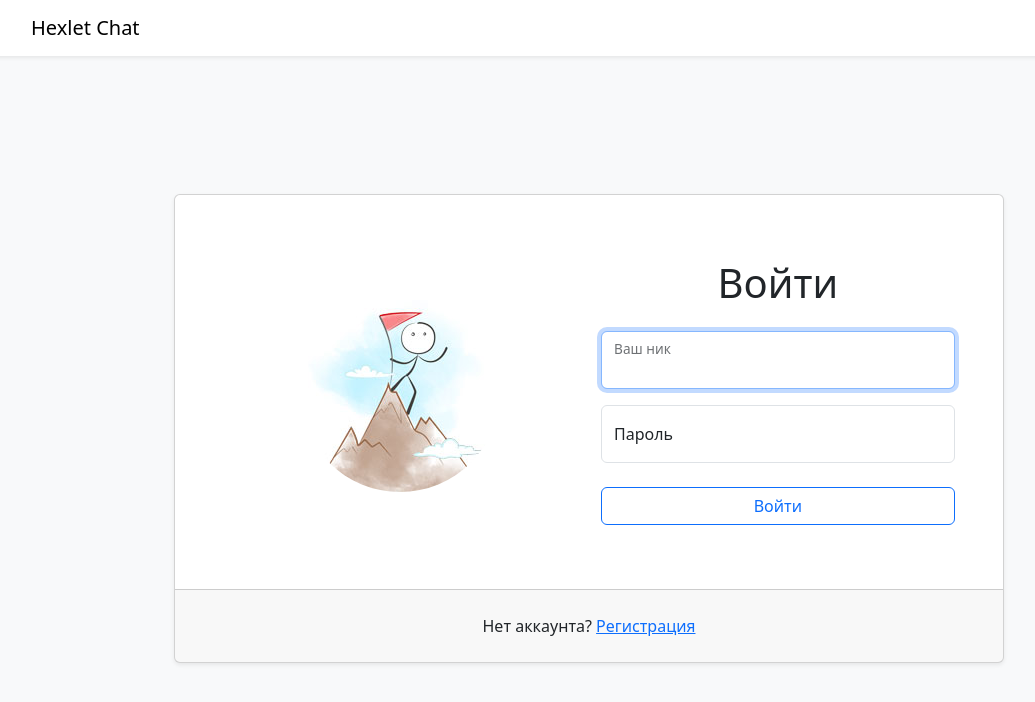
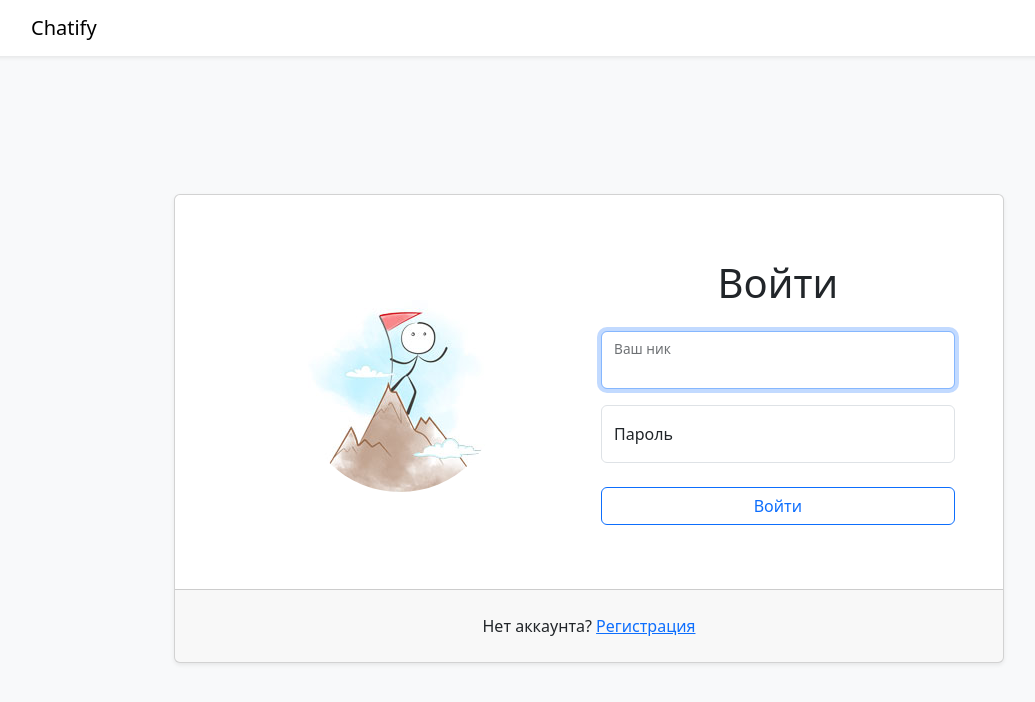
Before and after one commit to VladimirMastepanov/Chatify, a React (Create React App) app in the folder frontend/: page /login in a window 1280 px wide. Shown: the top 702 px of the page, without its empty margins (51-1086 px from the left). Built offline with nearby package versions, Linux system fonts and the light colour scheme; no server answers; what leo-profanity would draw is missing.

Commit message:
change progect link

```diff
--- a/frontend/src/components/TopNavigation.jsx
+++ b/frontend/src/components/TopNavigation.jsx
@@ -20,7 +20,7 @@
   return (
     <nav className="shadow-sm navbar navbar-expand-lg navbar-light bg-white">
       <div className="container">
-        <a className="navbar-brand" href="/">{t('hexletChat')}</a>
+        <a className="navbar-brand" href="/">{t('chatify')}</a>
         {auth && (
           <button onClick={handleLogout} type="button" className="btn btn-primary">{t('exit')}</button>
         )}
--- a/frontend/src/locales/ru.js
+++ b/frontend/src/locales/ru.js
@@ -1,6 +1,6 @@
 export default {
   translation: {
-    hexletChat: 'Hexlet Chat',
+    chatify: 'Chatify',
 
     userName: 'Имя пользователя',
     login: 'Ваш ник',
```
Also changed, not shown: 1 other file (tests, documents, lock files or other folders).
